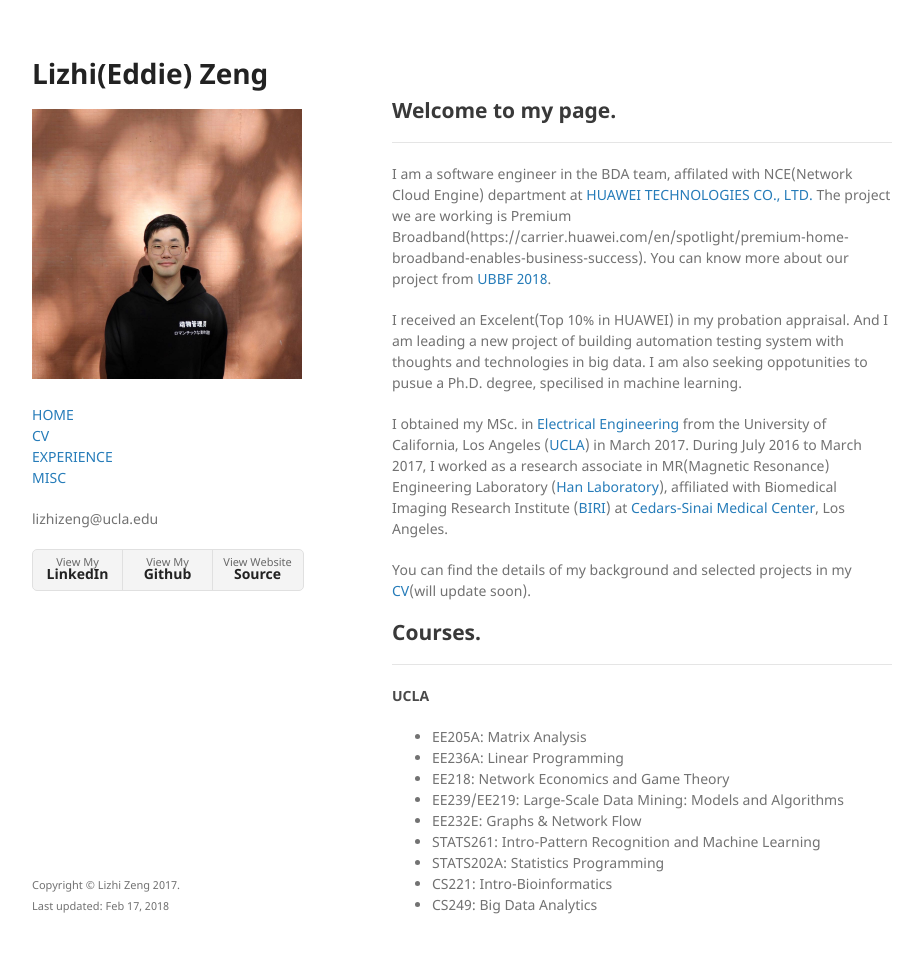
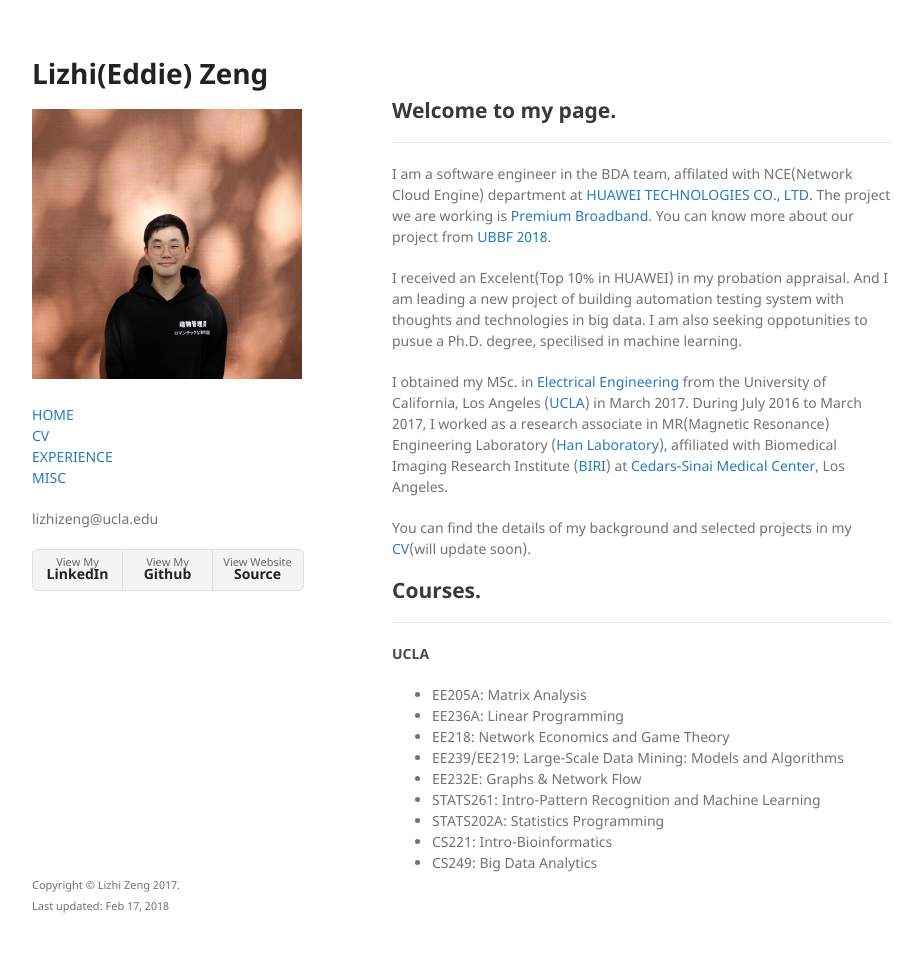
Before and after one commit to lizhiz/lizhiz.github.io, a Jekyll site: the page built from index.md, in a window 1280 px wide and 985 px high. Shown: the top 953 px of the window, without its empty margins (178-1099 px from the left). Built offline with Jekyll 4.4.1, drawn with Linux system fonts in a browser that asks for light colours; the repository's description, which GitHub fills in, is left out.

Commit message:
update link

```diff
--- a/index.md
+++ b/index.md
@@ -8,7 +8,7 @@ layout: default
 
 * * *
 
-I am a software engineer in the BDA team, affilated with NCE(Network Cloud Engine) department at [HUAWEI TECHNOLOGIES CO., LTD.](http://www.huawei.com/en/) The project we are working is Premium Broadband(https://carrier.huawei.com/en/spotlight/premium-home-broadband-enables-business-success). You can know more about our project from [UBBF 2018](https://www.huawei.com/uk/press-events/events/ubbf-2018?ic_medium=hwdc&ic_source=corp_event3_ubbf2018).
+I am a software engineer in the BDA team, affilated with NCE(Network Cloud Engine) department at [HUAWEI TECHNOLOGIES CO., LTD.](http://www.huawei.com/en/) The project we are working is [Premium Broadband](https://carrier.huawei.com/en/spotlight/premium-home-broadband-enables-business-success). You can know more about our project from [UBBF 2018](https://www.huawei.com/uk/press-events/events/ubbf-2018?ic_medium=hwdc&ic_source=corp_event3_ubbf2018).
 
 I received an Excelent(Top 10% in HUAWEI) in my probation appraisal. And I am leading a new project of building automation testing system with thoughts and technologies in big data. I am also seeking oppotunities to pusue a Ph.D. degree, specilised in machine learning.
 
```
